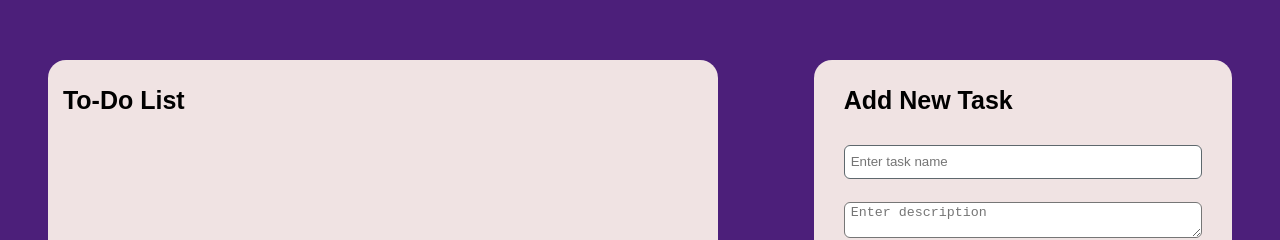
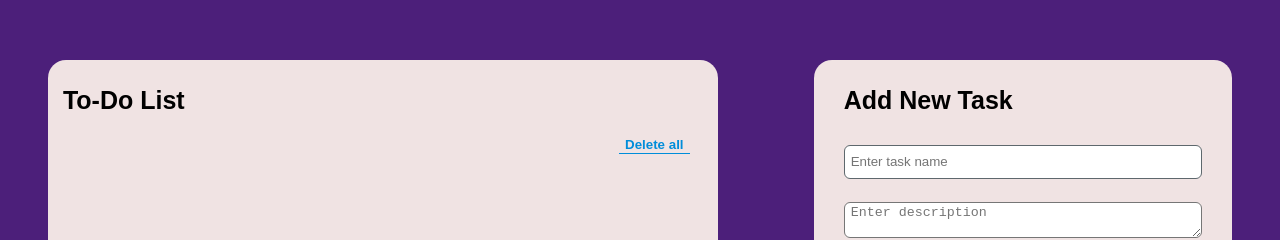
Before and after one commit to sanaaJer/contextAPI_react_todolist, a React (Create React App) app: page / in a window 1280 px wide. Shown: the top 240 px of the page. Built offline with nearby package versions, Linux system fonts and the light colour scheme.

Commit message:
deleteAll action code

```diff
--- a/src/Components/TaskItem.js
+++ b/src/Components/TaskItem.js
@@ -64,7 +64,7 @@ export default function CardTask({ id, title, description }) {
               value={editedDescription}
               onChange={(e) => setEditedDescription(e.target.value)}
               style={descripEditStyle}
-            />
+              required/>
           </div>
         ) : (
           // **View Mode (Card view Task)
--- a/src/Components/TasksList.js
+++ b/src/Components/TasksList.js
@@ -9,14 +9,18 @@ function TasksList() {
 
 
     // Get list Tasks from context state
-    const {state}=useContext(TasksContext);
+    const {state,dispatch}=useContext(TasksContext);
     const listTasks = state.listTAsks;
 
+
+    // handle delete all tasks
+    const handleDeleteAll=()=>{ dispatch({type:'DELETEALL'})}
 
   return (
  // display list Tasks component section
   <section style={secListStyle}>
     <h1>To-Do List </h1>
+    <button onClick={handleDeleteAll}>Delete all </button>
     {
       // map functon to diisplay list of tasks usnig Component CardTask, send data of each single task as props
       listTasks.map((e)=> (<CardTask {...e} />))
--- a/src/Context/TasksContext.js
+++ b/src/Context/TasksContext.js
@@ -34,6 +34,9 @@ const Reducer=(state,action)=>{
         case 'UPDATECOUNTID':
                return {...state,idCount:action.payload};
 
+         case 'DELETEALL':
+               return { listTAsks: [], idCount: 1 };// delete all : set state to inital state
+
         default: return state;}
 };
 
--- a/src/styles/App.css
+++ b/src/styles/App.css
@@ -71,6 +71,7 @@ input,textarea:focus{
 
 input[type='checkbox']:checked ~div .titleTask{
   text-decoration: line-through;
+  color:#424547;
 }
 
 .titleInput{
@@ -88,3 +89,19 @@ i:hover{
   box-shadow: 0 0 6px #FC993C; /* Optional: Add glow effect */
   color: #FC993C;
 }
+
+
+button{
+  width:fit-content;
+  margin-left:auto;
+  border:none;
+  border-bottom: solid #008DDA 1.5px;
+  font-weight: 600;
+  margin-right: 1em;
+
+  background-color: transparent;
+  color: #008DDA;
+}
+button:hover{
+  color: #1a9fe7;
+}
```
